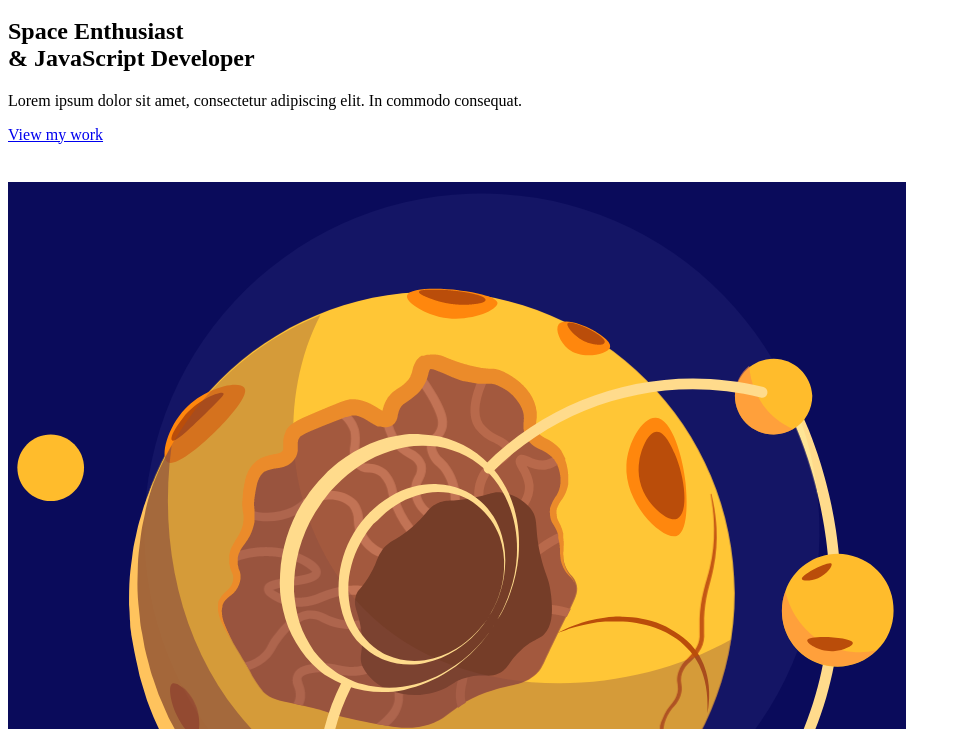
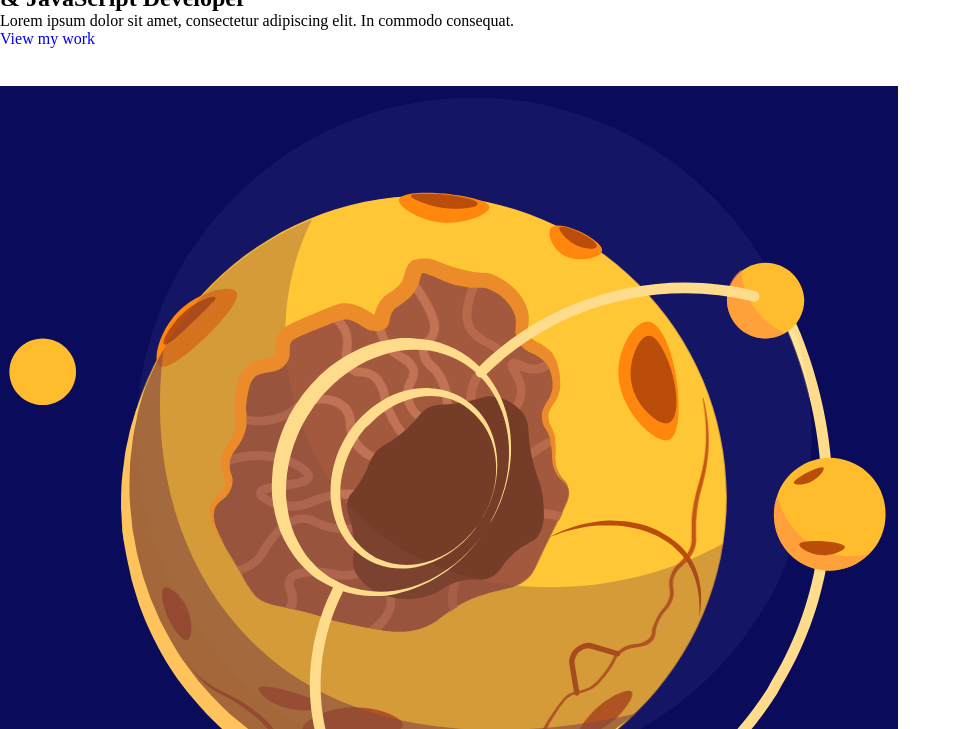
Before and after one commit to Jack112-create/cosmo-junkie, a plain HTML site: page index.html in a window 1280 px wide. Shown: the part 123-852 px from the top of the page, without its empty margins (0-969 px from the left). Drawn offline with Linux system fonts and the light colour scheme.

Commit message:
Add reset styles

```diff
--- a/style.css
+++ b/style.css
@@ -3,3 +3,11 @@
   --primary: #ffc636;
   --secondary: #0a0b5b;
 }
+
+/* reset */
+* {
+  margin: 0;
+  padding: 0;
+  box-sizing: border-box;
+  text-decoration: none;
+}
```
